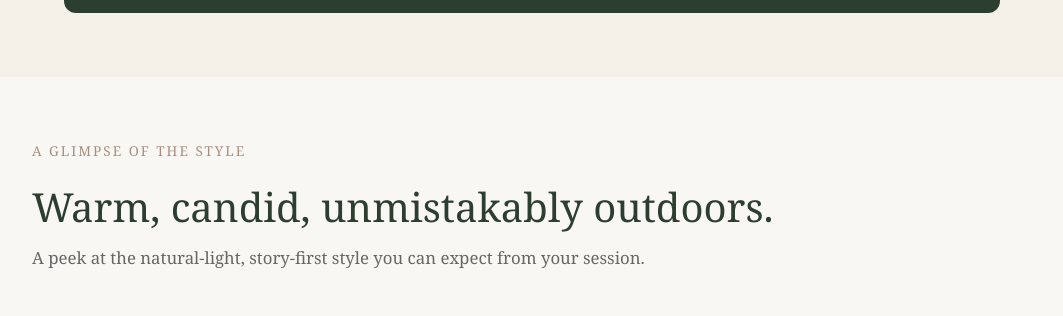
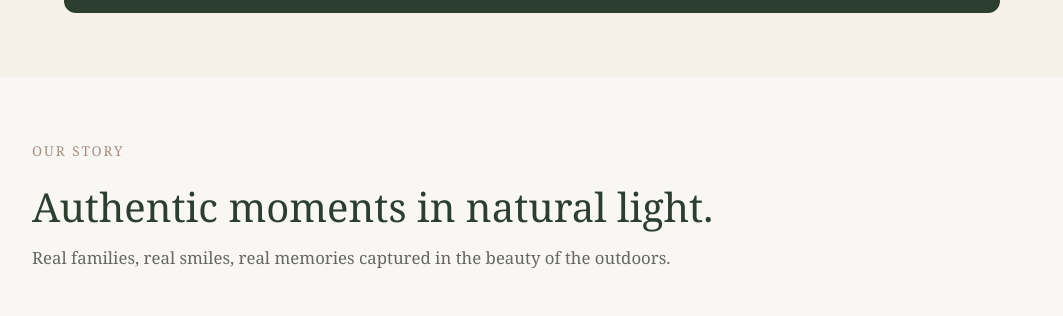
Before and after one commit to mosstimberco/moss-timber-photography, a Next.js app: page / in a window 1280 px wide. Shown: the part 3194-3510 px from the top of the page, without its empty margins (108-1171 px from the left). Built offline with nearby package versions, Linux system fonts and the light colour scheme; grey boxes are pictures that could not be loaded.

Commit message:
Update gallery section text

```diff
--- a/app/page.js
+++ b/app/page.js
@@ -206,9 +206,9 @@ export default function PhotographyWebsite() {
           {/* Gallery */}
 <section style={{ padding: '4rem 2rem', backgroundColor: '#F9F7F4' }}>
   <div style={{ maxWidth: '1000px', margin: '0 auto' }}>
-    <p style={{ fontSize: '0.85rem', letterSpacing: '2px', color: '#A88E7F', marginBottom: '1rem' }}>A GLIMPSE OF THE STYLE</p>
-    <h2 style={{ fontSize: '2.5rem', marginBottom: '0.5rem', fontWeight: 'normal' }}>Warm, candid, unmistakably outdoors.</h2>
-    <p style={{ color: '#666', marginBottom: '3rem', fontSize: '1.05rem' }}>A peek at the natural-light, story-first style you can expect from your session.</p>
+    <p style={{ fontSize: '0.85rem', letterSpacing: '2px', color: '#A88E7F', marginBottom: '1rem' }}>OUR STORY</p>
+<h2 style={{ fontSize: '2.5rem', marginBottom: '0.5rem', fontWeight: 'normal' }}>Authentic moments in natural light.</h2>
+<p style={{ color: '#666', marginBottom: '3rem', fontSize: '1.05rem' }}>Real families, real smiles, real memories captured in the beauty of the outdoors.</p>
 
     <div style={{ display: 'grid', gridTemplateColumns: 'repeat(auto-fit, minmax(200px, 1fr))', gap: '1.5rem' }}>
       {[...Array(12)].map((_, idx) => (
```
